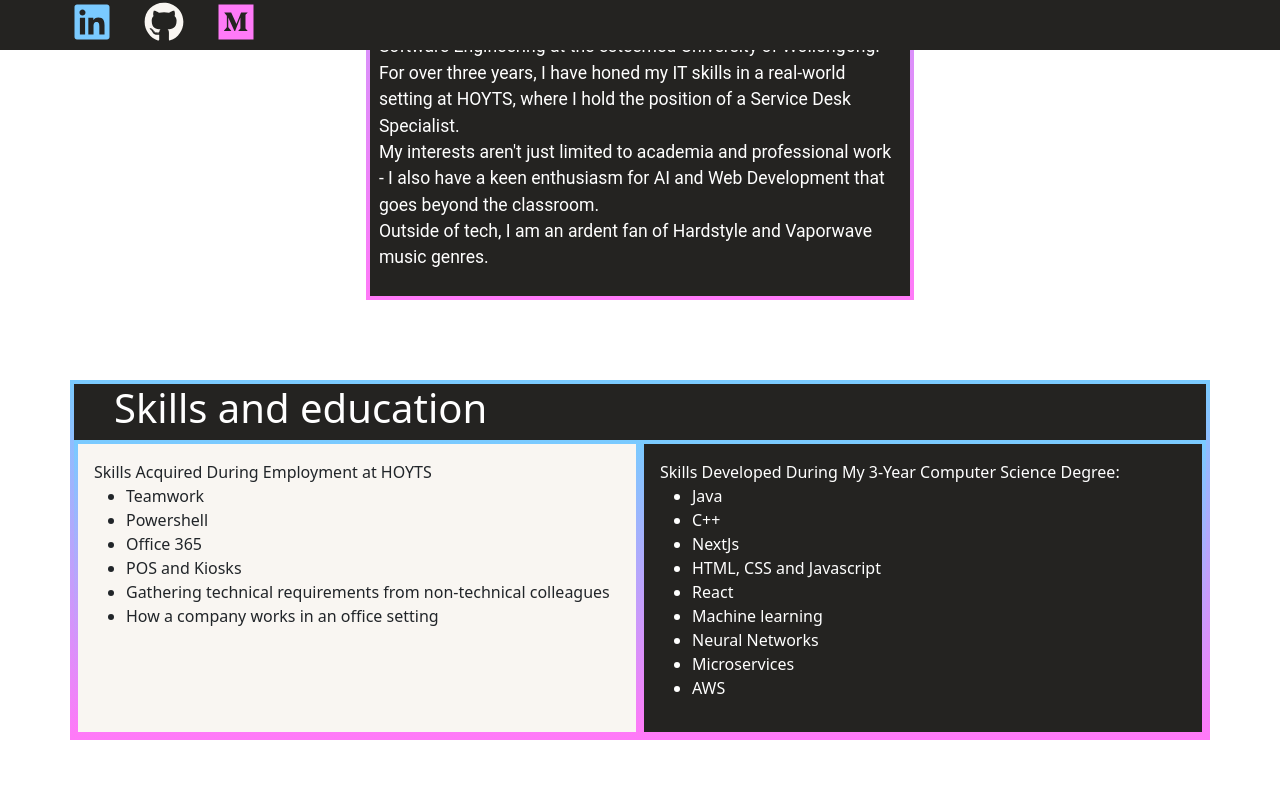
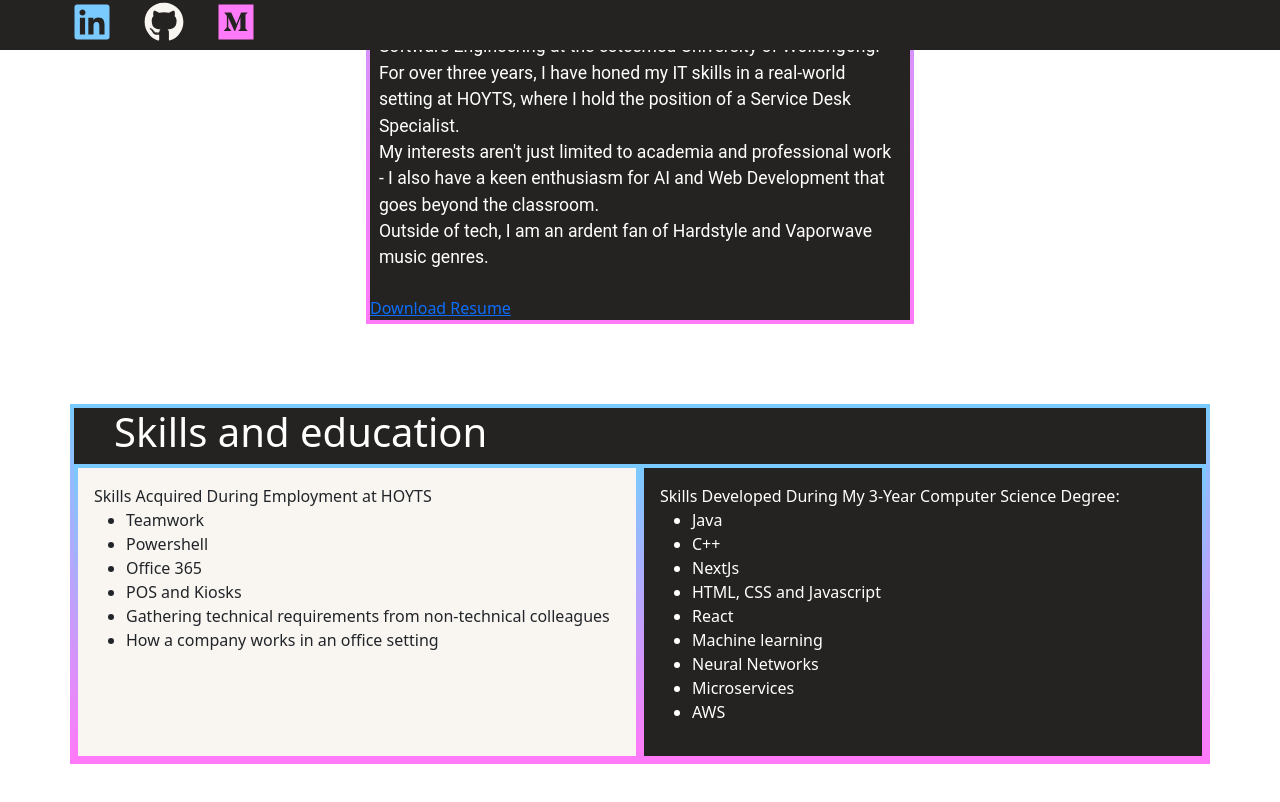
Before and after one commit to lukesngr/sangaworld, a Next.js app: page /home in a window 1280 px wide. Shown: the part 750-1552 px from the top of the page. Built offline with nearby package versions, Linux system fonts and the light colour scheme.

Commit message:
Resume Download Button

```diff
--- a/src/components/home/DialogBoxProfile.js
+++ b/src/components/home/DialogBoxProfile.js
@@ -17,6 +17,7 @@ function DialogBoxProfile() {
         My interests aren't just limited to academia and professional work - I also have a keen enthusiasm for AI and Web Development that goes beyond the classroom. <br />
         Outside of tech, I am an ardent fan of Hardstyle and Vaporwave music genres. <br />
         </p>
+        <a href="/myresume.pdf" target='_blank' rel='noopener noreferrer'>Download Resume</a>
     </div>
     )
 }
```
